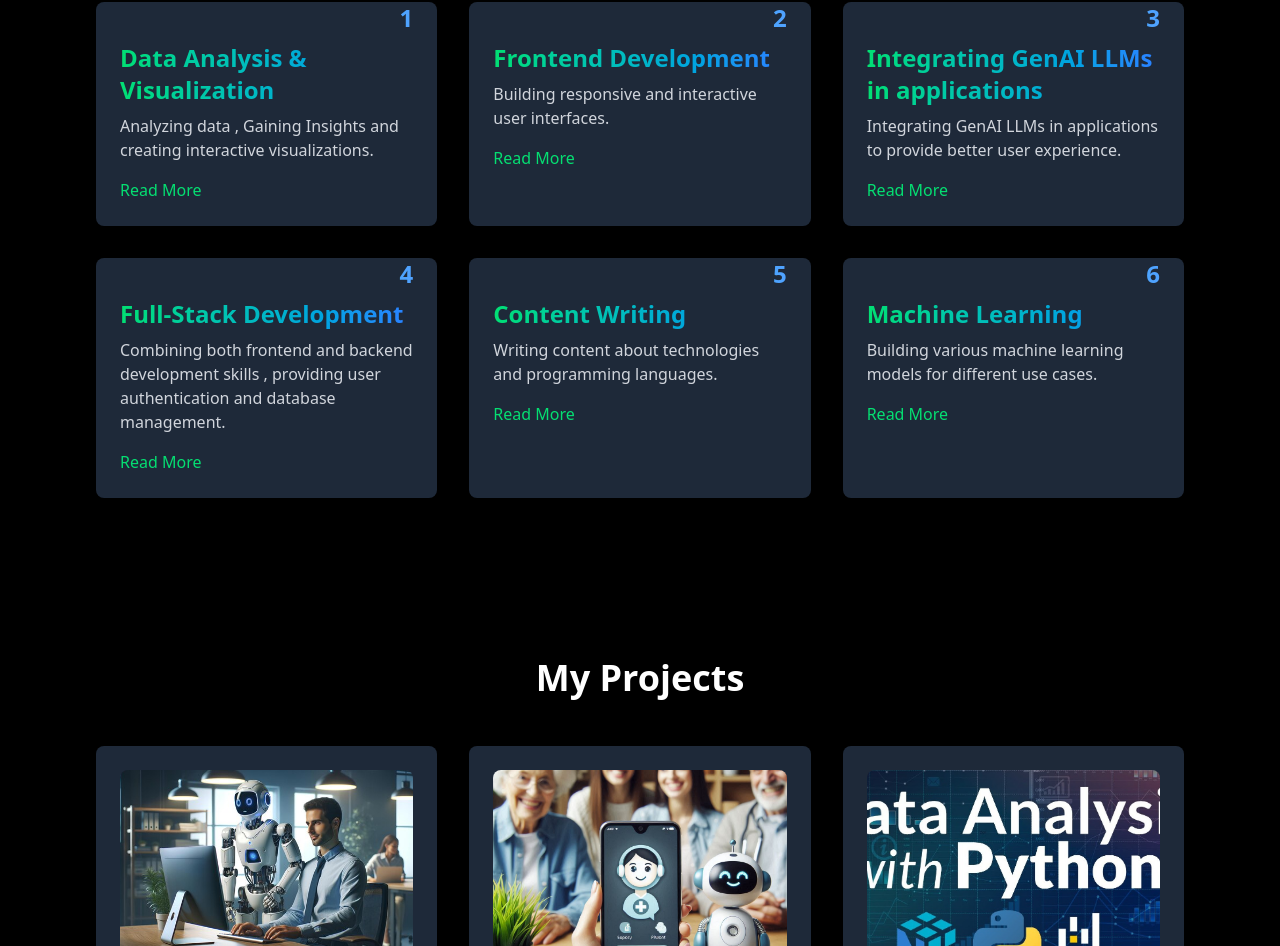
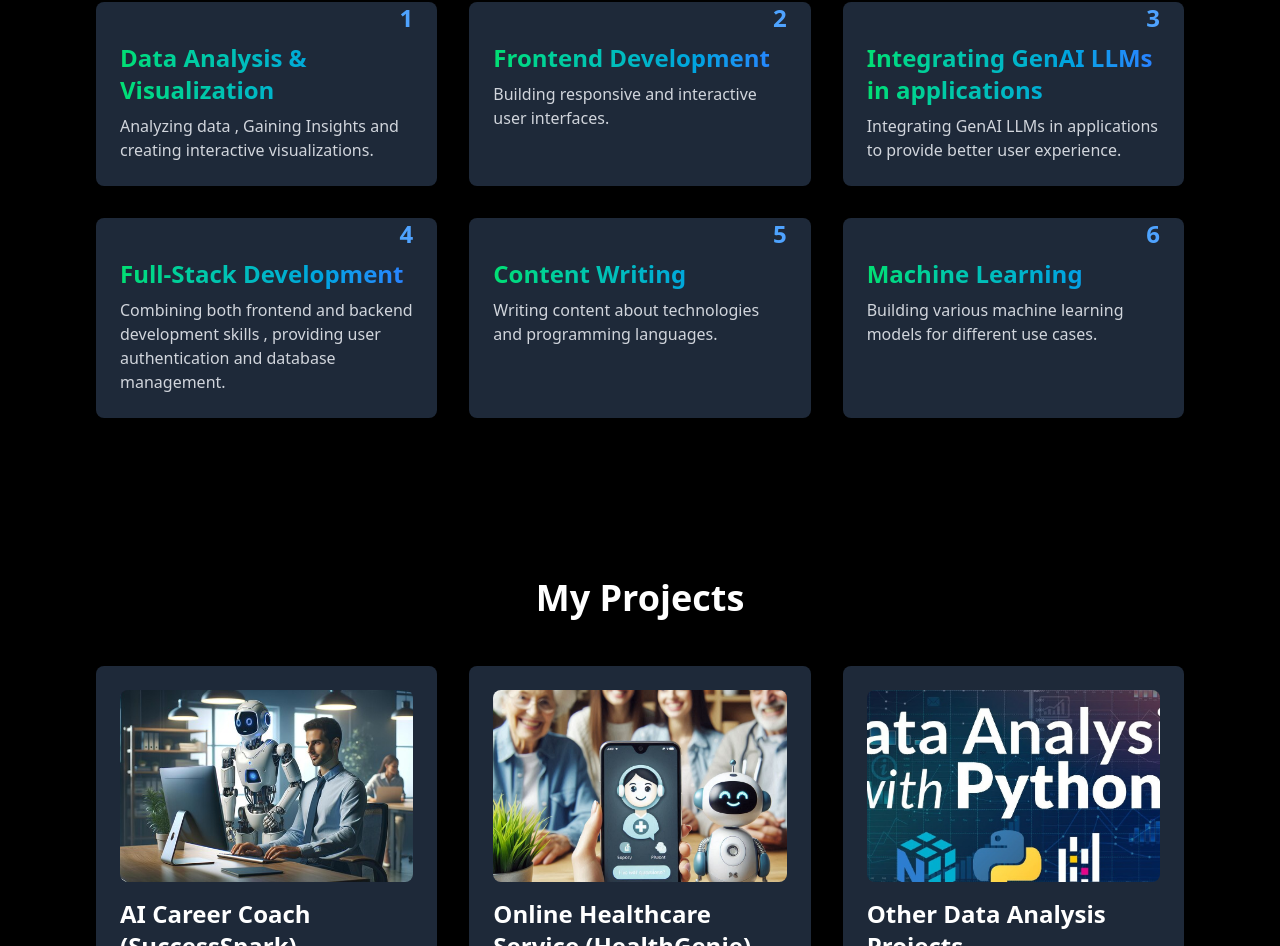
Before and after one commit to TanyaCoder-27/Tanya-Coder-Portfolio, a React (Vite) app: page / in a window 1280 px wide. Shown: the part 1378-2324 px from the top of the page. Built offline with nearby package versions, Linux system fonts and the light colour scheme; the HTML template or start-up script is replaced by a standard one.

Commit message:
read more

```diff
--- a/src/components/Service.jsx
+++ b/src/components/Service.jsx
@@ -55,7 +55,7 @@ const Service = () => {
                 {service.title}
               </h3>
               <p className="mt-2 text-gray-300">{service.description}</p>
-              <a href="#" className="mt-4 inline-block text-green-400 hover:text-blue-500">Read More</a>
+
             </div>
           ))}
         </div>
```
